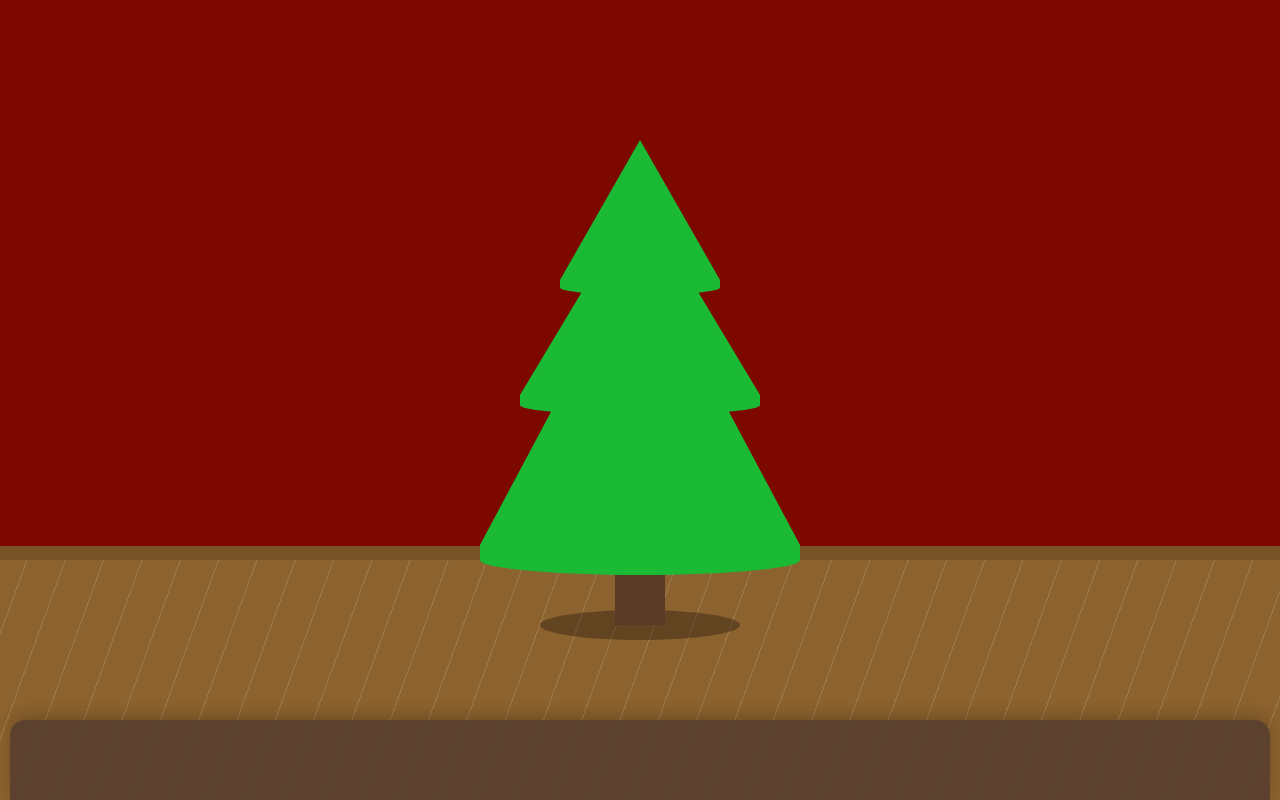
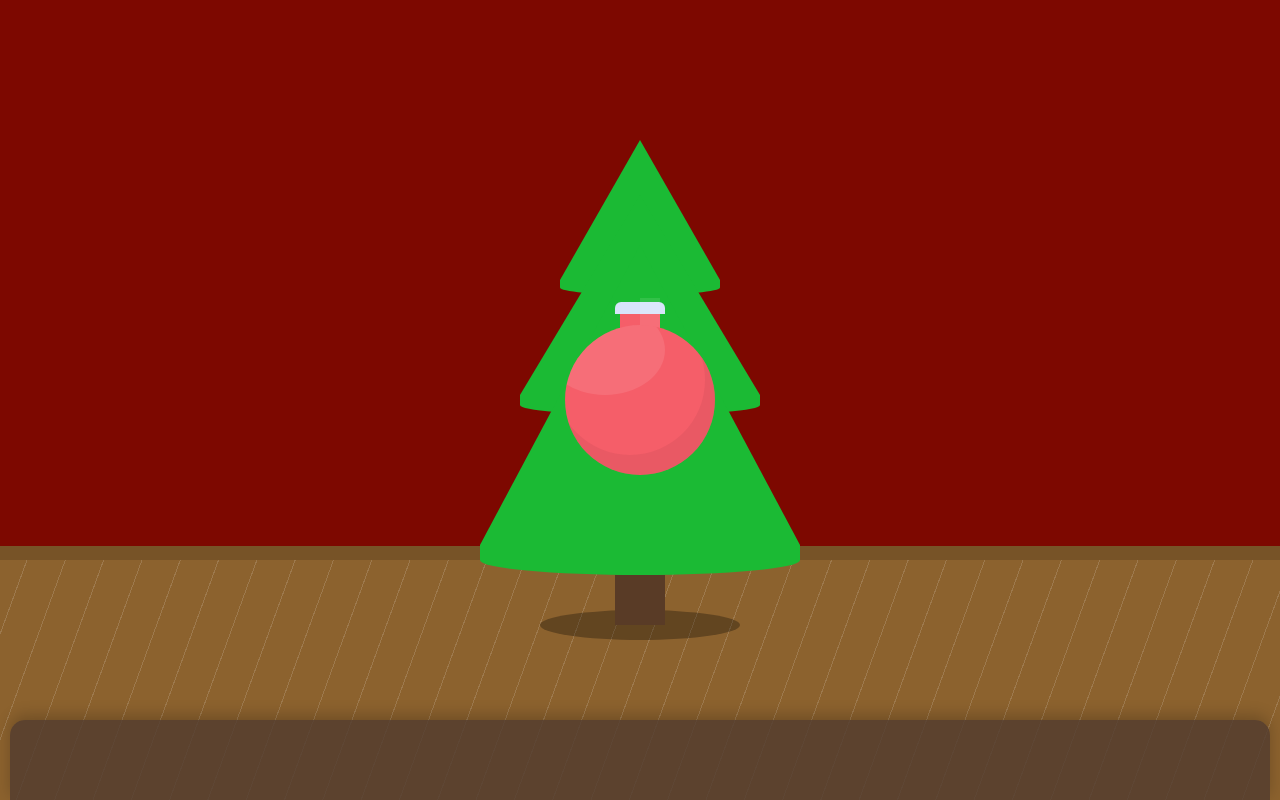
Before and after one commit to NindroidX/csshristmas-tree-decorator, a website built with webpack: page index.html in a window 1280 px wide. Built offline with nearby package versions, Linux system fonts and the light colour scheme; files whose address does not match are found by name.

Commit message:
Start working on the first decoration
The bauble

```diff
--- a/index.html
+++ b/index.html
@@ -31,6 +31,17 @@
   <div class="decoration-drawer">
 
   </div>
+
+  <div class="decoration-templates">
+    <div class="decoration bauble">
+      <div class="bauble__nub"></div>
+      <div class="bauble__shape">
+        <div class="bauble__shape__shading">
+
+        </div>
+      </div>
+    </div>
+  </div>
   <script src="js/app.js"></script>
 </body>
 </html>
--- a/src/scss/components/_components.scss
+++ b/src/scss/components/_components.scss
@@ -3,3 +3,4 @@
 @import "floor";
 @import "christmas-tree/christmas-tree";
 @import "decoration-drawer";
+@import "decorations/decorations";
--- /dev/null
+++ b/src/scss/components/decorations/_bauble.scss
@@ -0,0 +1,71 @@
+// Based off this https://codepen.io/abergin/pen/pvEbWE
+
+.bauble {
+  position: fixed;
+  top: 50%;
+  left: 50%;
+}
+
+.bauble__shape {
+  overflow: hidden;
+  border-radius: 50%;
+  background-color: #f55e69;
+  z-index: 1;
+  position: absolute;
+  margin: -75px 0 0 -75px;
+  height: 150px;
+  width: 150px;
+}
+
+.bauble__shape__shading {
+  position: absolute;
+  border-radius: 50%;
+  box-shadow: -10px -20px 0 0 rgba(154, 59, 66, 0.127) inset;
+  z-index: 2;
+  bottom: 0;
+  right: 0;
+  left: 0;
+  top: 0;
+
+  &:before {
+    content: "";
+    position: absolute;
+    background-color: rgba(255, 255, 255, 0.1);
+    width: 120px;
+    height: 90px;
+    border-radius: 50%;
+    top: -20px;
+    left: -20px;
+  }
+}
+
+.bauble__nub {
+  width: 40px;
+  height: 40px;
+  background-color: #f55e69;
+  position: absolute;
+  top: -90px;
+  left: -20px;
+
+  &:before {
+    content: "";
+    position: absolute;
+    border-top-right-radius: 6px;
+    border-top-left-radius: 6px;
+    background-color: #d7e4fa;
+    margin: -8px 0 0 -5px;
+    width: 50px;
+    height: 12px;
+  }
+
+  &:after {
+    background-color: rgba(255, 255, 255, 0.1);
+    content: "";
+    position: absolute;
+    width: 10px;
+    height: 52px;
+    top: -12px;
+    right: 0;
+    width: 20px;
+  }
+}
--- /dev/null
+++ b/src/scss/components/decorations/_decorations.scss
@@ -0,0 +1 @@
+@import "bauble";
```
